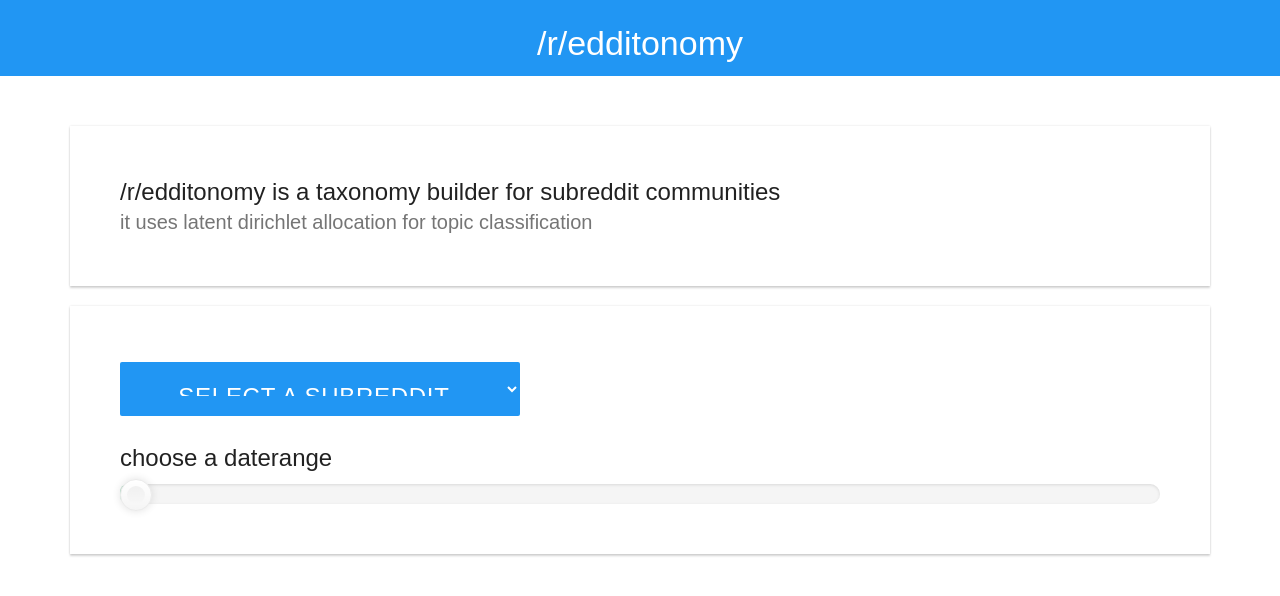
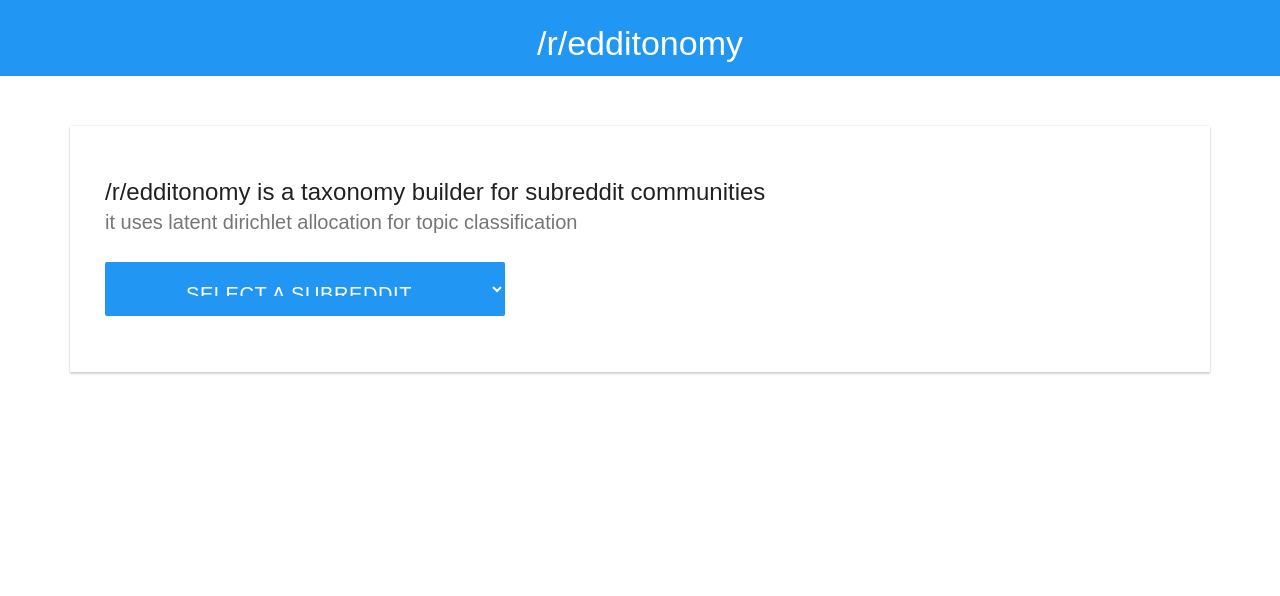
Before and after one commit to biterbilen/redditonomy, a Flask app: page / in a window 1280 px wide. Shown: the top 596 px of the page. Run offline with Flask 2, Linux system fonts and the light colour scheme; data that the repository does not hold is empty; parts of the project's set-up code (start-up, migrations or seed data) failed here and were passed over; some libraries are stand-ins or nearby versions.

Commit message:
fixing incorrect js: stop adding new elems

```diff
--- a/redditonomy/static/taxonomy.js
+++ b/redditonomy/static/taxonomy.js
@@ -1,6 +1,7 @@
 "use strict";
 
-function build_taxonomy_table(results, name) {
+function build_taxonomy_table(name) {
+    $('#results').html(
         $('<div>').addClass(
             'mui-col-sm-4 mui-col-md-4 mui-col-lg-4'
         ).append(
@@ -16,6 +17,10 @@
                         'mui-col-sm-12'
                     ).append(
                         $('h2').text(name)
+                    ).append(
+                        $('h3').addClass(
+                            'mui--text-accent-secondary'
+                        ).text(name)
                     )
                 )
             ).append(
@@ -35,8 +40,11 @@
                     $('<tbody>')
                 )
             )
-    ).appendTo('#results');
+        )
+    );
+}
 
+function fill_taxonomy_table(results) {
     for (var i = 0; i < results.length; i++) {
         $('#taxonomy tbody')
             .append($('<tr>')
@@ -44,39 +52,6 @@
                 .append($('<td>').text(results[i][i]['_2']))
             );
     }
-}
-
-function initialize_slider() {
-    $('input[type="range"]').rangeslider({
-        polyfill: false,
-
-        // Default CSS classes
-        rangeClass: 'rangeslider',
-        disabledClass: 'rangeslider--disabled',
-        horizontalClass: 'rangeslider--horizontal',
-        fillClass: 'rangeslider__fill',
-        handleClass: 'rangeslider__handle',
-
-        // Callback function
-        onSlide: function(position, value) {
-            var $handle = this.$range.find('.rangeslider__handle__value');
-            var results = $(document).data('results');
-            var thisEntry = results[this.value];
-
-            $('#date').text('week of ' + thisEntry['date']);
-            $('#taxonomy tbody').empty();
-            build_taxonomy_table(thisEntry['results']);
-
-            $('#vocab').text('Vocab size: ' + thisEntry['vocab_size']);
-            $('#documents').text('Number of documents: ' + thisEntry['num_docs']);
-        },
-
-        // Callback function
-        onInit: function() {},
-
-        // Callback function
-        onSlideEnd: function(position, value) {}
-    });
 }
 
 function build_chart(results) {
@@ -153,8 +128,6 @@
 }
 
 $(document).ready(function() {
-    initialize_slider();
-
     $('#subreddit-selector').on('change', function() {
         if (this.value) {
             var subreddit = this.value;
@@ -175,8 +148,8 @@
             $('#subreddit').text('/r/' + subreddit);
 
             $('#date').text('week of ' + results[0]['date']);
-            $('#taxonomy tbody').empty();
-            build_taxonomy_table(results[0]['results'], 'online');
+            build_taxonomy_table('online');
+            fill_taxonomy_table(results[0]['results']);
 
             $('#vocab').text('Vocab size: ' + results[0]['vocab_size']);
             $('#documents').text('Number of documents: ' + results[0]['num_docs']);
@@ -184,7 +157,6 @@
             var numweeks = results.length - 1;
             $('#rangeslider-wrapper').empty()
                 .html('<input type="range" value="0" min="0" max="' + numweeks + '" step="1">');
-            initialize_slider();
             build_chart(results);
         } else {
             $('#subreddit').text();
--- a/redditonomy/templates/home.html
+++ b/redditonomy/templates/home.html
@@ -27,46 +27,28 @@
 
     <div class="mui-container" style="margin: 50px auto; margin-bottom: 0;">
         <div class="mui-panel" style="padding: 50px;">
+            <div class="mui-row">
                 <div class="mui--text-headline">
                     /r/edditonomy is a taxonomy builder for subreddit communities
                 </div>
+            </div>
+            <div class="mui-row">
                 <div class="mui--text-dark-secondary mui--text-title">
                     it uses latent dirichlet allocation for topic classification
                 </div>
             </div>
-    </div>
-
-    <div class="mui-container" style="margin: 50px auto; margin-top: 0;">
-        <div class="mui-row">
-            <div class="mui-col-sm-12 mui-col-md-12 mui-col-lg-12">
-                <div class="mui-panel" style="padding: 50px;">
-                    <div class="mui-row">
-                        <div class="mui-col-sm-6 mui-col-md-6 mui-col-lg-6">
-                            <select id='subreddit-selector' class="mui-btn mui-btn--large mui-btn--primary" name="dropdown" style="font-size: 24px; width: 400px; padding: 20px;">
+            <div class="mui-row" style="margin-top: 20px;">
+                <select id='subreddit-selector' class="mui-btn mui-btn--large mui-btn--primary" name="dropdown" style="font-size: 20px; width: 400px; padding: 20px;">
                     <option value=None>select a subreddit</option>
                     {% for subreddit in subreddits %}
                     <option value={{ subreddit }}>/r/{{ subreddit }}</option>
                     {% endfor %}
                 </select>
             </div>
-                        <div class="mui-col-sm-6 mui-col-md-6 mui-col-lg-6">
-                            <h1 id="info" style="margin-top: 10px;">
-                                <span id="date"></span>
-                            </h1>
-                        </div>
-                    </div>
-                    <div class="mui-row">
-                        <div class="mui-col-sm-12 mui-col-md-12 mui-col-lg-12">
-                            <h2>choose a daterange</h2>
-                            <div id="rangeslider-wrapper" class="rangeslider-wrap">
-                                <input type="range" min="0" max="0" disabled>
-                            </div>
-                        </div>
-                    </div>
-                </div>
         </div>
     </div>
 
+    <div class="mui-container" style="margin: 50px auto; margin-top: 0;">
         <div id="results" class="mui-row">
         </div>
     </div>
```
Lines whose indentation alone changed are shown as unchanged.
